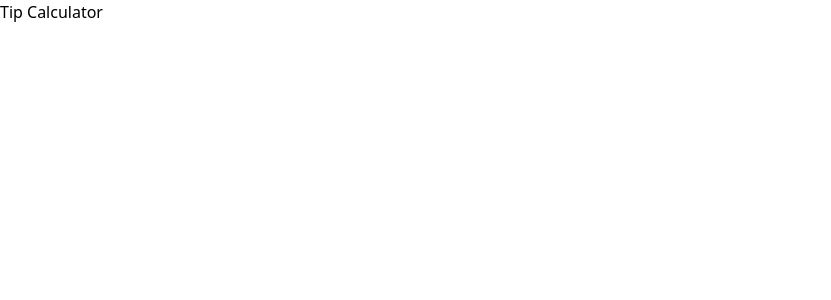
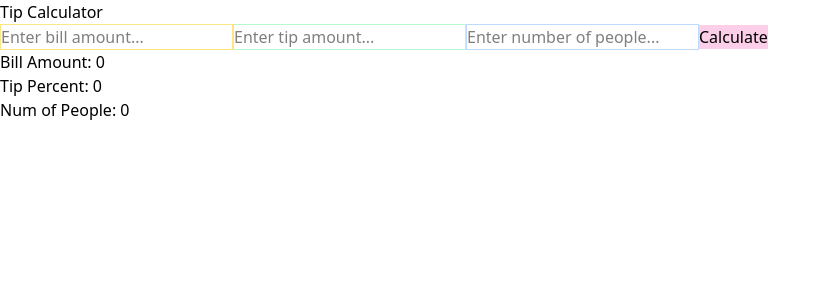
Before and after one commit to ang-riv/tip-calculator, a React (Vite) app: page / in a window 1280 px wide. Shown: the top 300 px of the page, without its empty margins (0-831 px from the left). Built offline with nearby package versions, Linux system fonts and the light colour scheme.

Commit message:
Math calculations for tip, new total including tip, total per person, and tip per person finished

```diff
--- a/src/App.jsx
+++ b/src/App.jsx
@@ -1,8 +1,79 @@
+import { useState, useEffect } from "react";
 function App() {
+  const [userInfo, setUserInfo] = useState({ billAmount: 0, people: 0 });
+  const [tipPercent, setTipPercent] = useState(0);
+  const [calculate, setCalculate] = useState(false);
+  const [newAmounts, setNewAmounts] = useState({
+    total: 0,
+    singleTotal: 0,
+    singleTip: 0,
+  });
+
+  // event handlers
+  const handleCalculations = () => {
+    // full tip amount
+    const tip = userInfo.billAmount * tipPercent;
+
+    const newTotal = tip + userInfo.billAmount;
+    const splitTotal = newTotal / userInfo.people;
+    const splitTip = tip / userInfo.people;
+
+    setCalculate(true);
+    setNewAmounts((prev) => ({
+      ...prev,
+      total: newTotal,
+      singleTotal: splitTotal,
+      singleTip: splitTip,
+    }));
+  };
   return (
     <>
       <div>
         <h1>Tip Calculator</h1>
+        <input
+          type="number"
+          id="billInput"
+          className="border border-amber-200"
+          placeholder="Enter bill amount..."
+          onChange={(e) =>
+            setUserInfo((prev) => ({
+              ...prev,
+              billAmount: Number(e.target.value),
+            }))
+          }
+        />
+        <input
+          type="number"
+          id="tipInput"
+          placeholder="Enter tip amount..."
+          className="border border-green-200"
+          onChange={(e) => setTipPercent(Number(e.target.value) / 100)}
+        />
+        <input
+          type="number"
+          id="peopleInput"
+          placeholder="Enter number of people..."
+          className="border border-blue-200"
+          onChange={(e) =>
+            setUserInfo((prev) => ({ ...prev, people: Number(e.target.value) }))
+          }
+        />
+        <button className=" bg-pink-200" onClick={handleCalculations}>
+          Calculate
+        </button>
+        {/* info calculated */}
+        <div>
+          <p>Bill Amount: {userInfo.billAmount}</p>
+          <p>Tip Percent: {tipPercent}</p>
+          <p>Num of People: {userInfo.people}</p>
+        </div>
+        {calculate && (
+          <div>
+            <p>New Total: {newAmounts.total.toFixed(2)}</p>
+            <p>Split Tip: {newAmounts.singleTip.toFixed(2)}</p>
+            <p>Split Total: {newAmounts.singleTotal.toFixed(2)}</p>
+          </div>
+        )}
       </div>
     </>
   );
```
